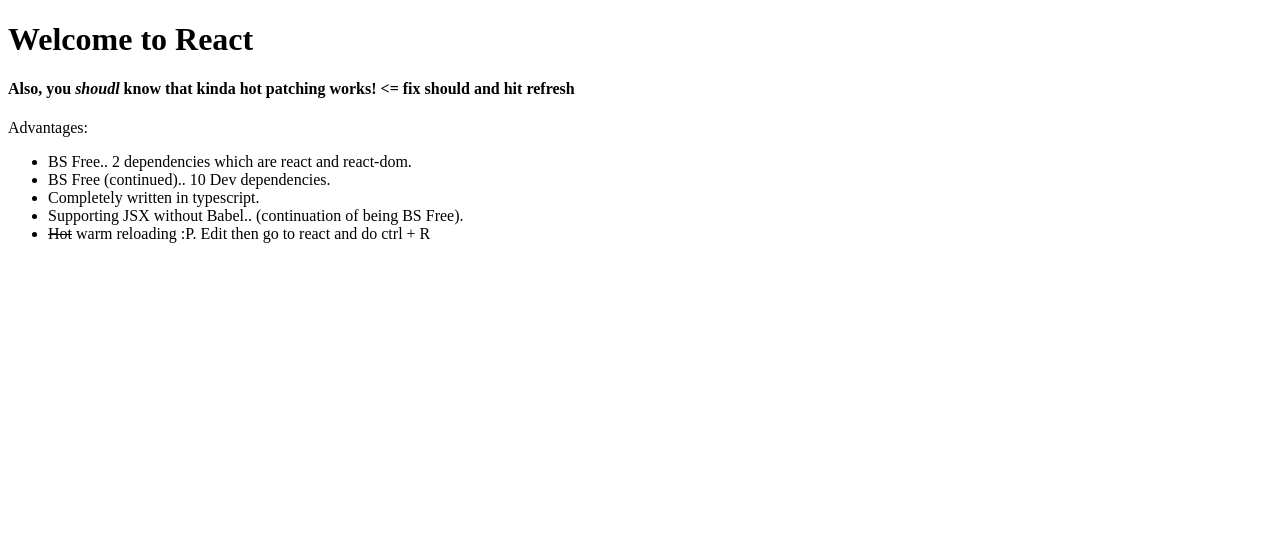
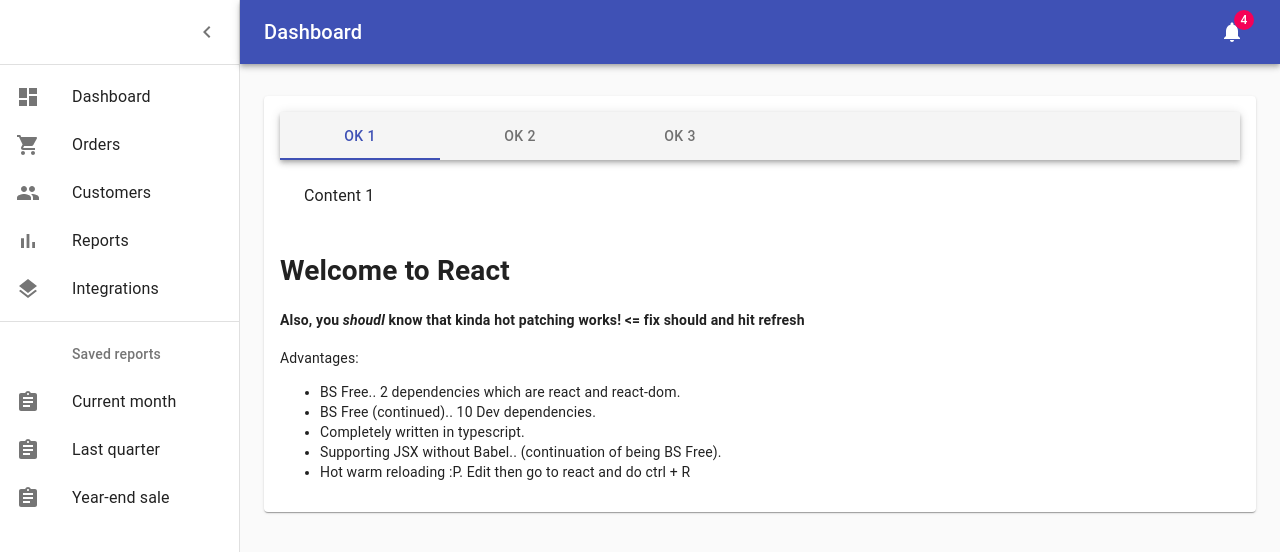
Before and after one commit to Rair-Project/rair-ui, a React app: page / in a window 1280 px wide. Shown: the top 552 px of the page. Built offline with nearby package versions, Linux system fonts and the light colour scheme.

Commit message:
Fix imports, and add MainTabs to the home page.

```diff
--- a/src/App.tsx
+++ b/src/App.tsx
@@ -1,7 +1,26 @@
-import * as React from 'react';
+import React from 'react'
+import Layout from './components/Layout'
+import MainTabs from './components/MainTabs'
+
+const tabsData = [
+   {
+      label: 'Ok 1',
+      content: 'Content 1'
+   },
+   {
+      label: 'Ok 2',
+      content: 'Content 2'
+   },
+   {
+      label: 'Ok 3',
+      content: 'Content 3'
+   }
+]
 
 function App() {
    return (
+      <Layout>
+         <MainTabs tabs={tabsData}></MainTabs>
          <div>
             <h1>Welcome to React</h1>
             <h4> Also, you <i>shoudl</i> know that kinda hot patching works! &lt;= fix should and hit refresh</h4>
@@ -11,10 +30,10 @@
                <li>BS Free (continued).. 10 Dev dependencies.</li>
                <li>Completely written in typescript.</li>
                <li>Supporting JSX without Babel.. (continuation of being BS Free).</li>
-            <li> <text style={{ textDecorationLine: 'line-through', textDecorationStyle: 'solid' }}>
-               Hot</text> warm reloading :P. Edit then go to react and do ctrl + R </li>
+               <li> Hot warm reloading :P. Edit then go to react and do ctrl + R </li>
             </ul>
          </div>
-   );
+      </Layout>
+   )
 }
-export default App;
+export default App
--- a/src/index.tsx
+++ b/src/index.tsx
@@ -1,5 +1,5 @@
-import * as React from 'react';
-import * as ReactDOM from 'react-dom';
+import React from 'react';
+import ReactDOM from 'react-dom';
 import App from './App';
 
 ReactDOM.render(
```
Lines whose indentation alone changed are shown as unchanged.
